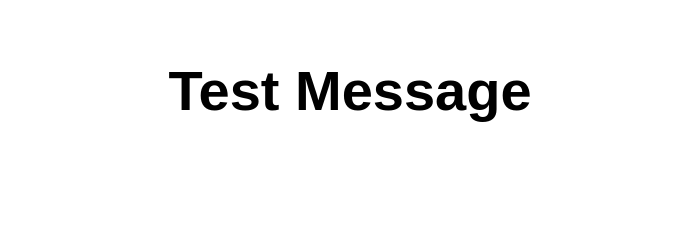
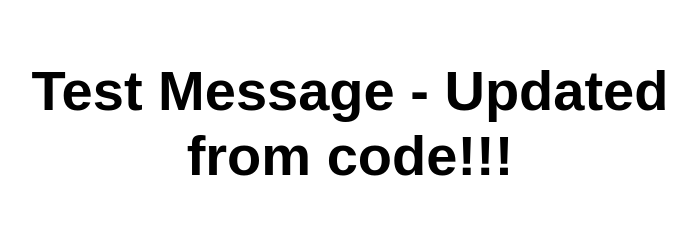
Before and after one commit to E-O-Sullivan/netawakening, a plain HTML site: page index.html in a window 1280 px wide. Shown: the whole page, without its empty margins (290-986 px from the left). Drawn offline with Linux system fonts and the light colour scheme.

Commit message:
New changes from code

```diff
--- a/index.html
+++ b/index.html
@@ -10,7 +10,7 @@
 
 <body>
   <main>
-    <h1>Test Message</h1>
+    <h1>Test Message - Updated from code!!!</h1>
   </main>
 </body>
 
```
